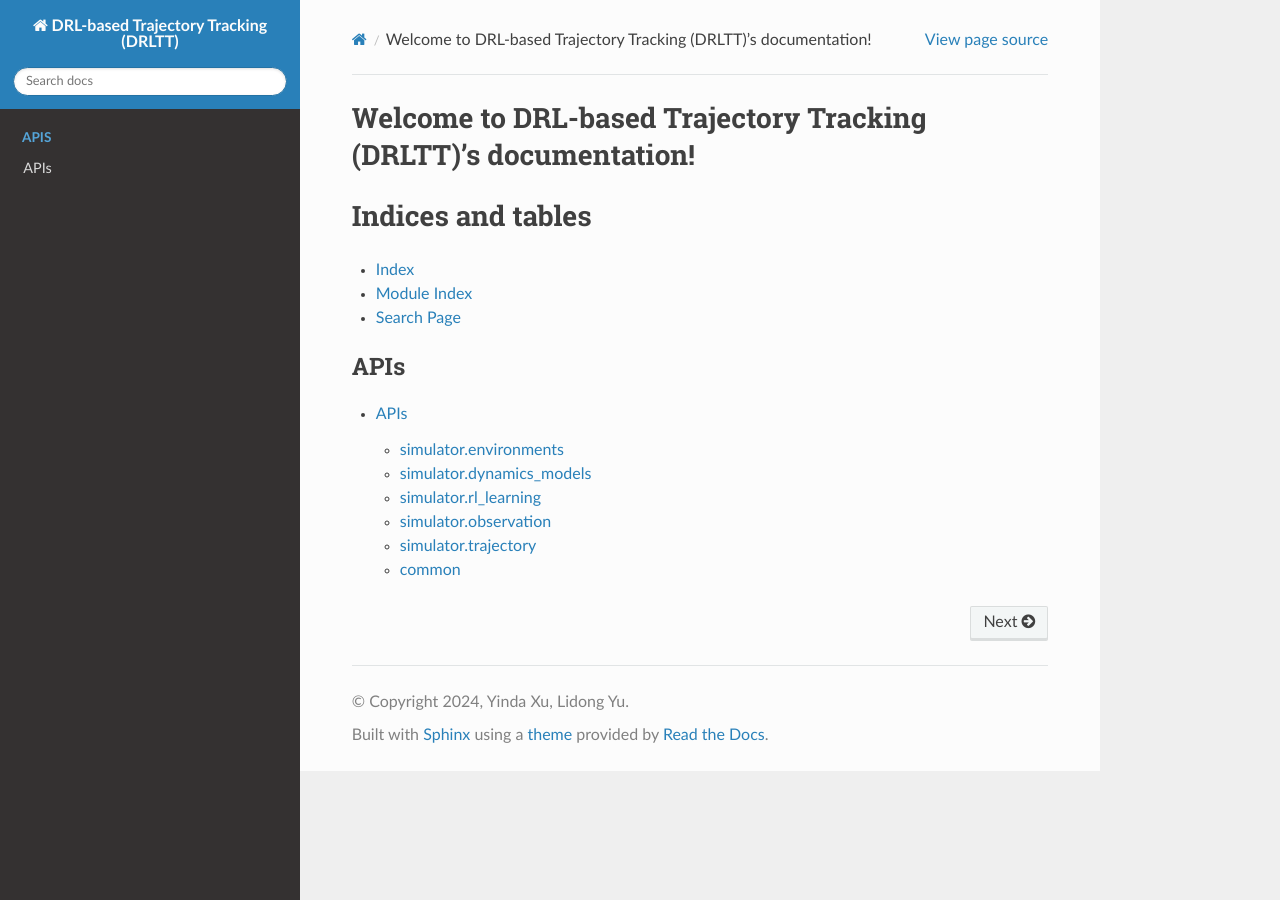
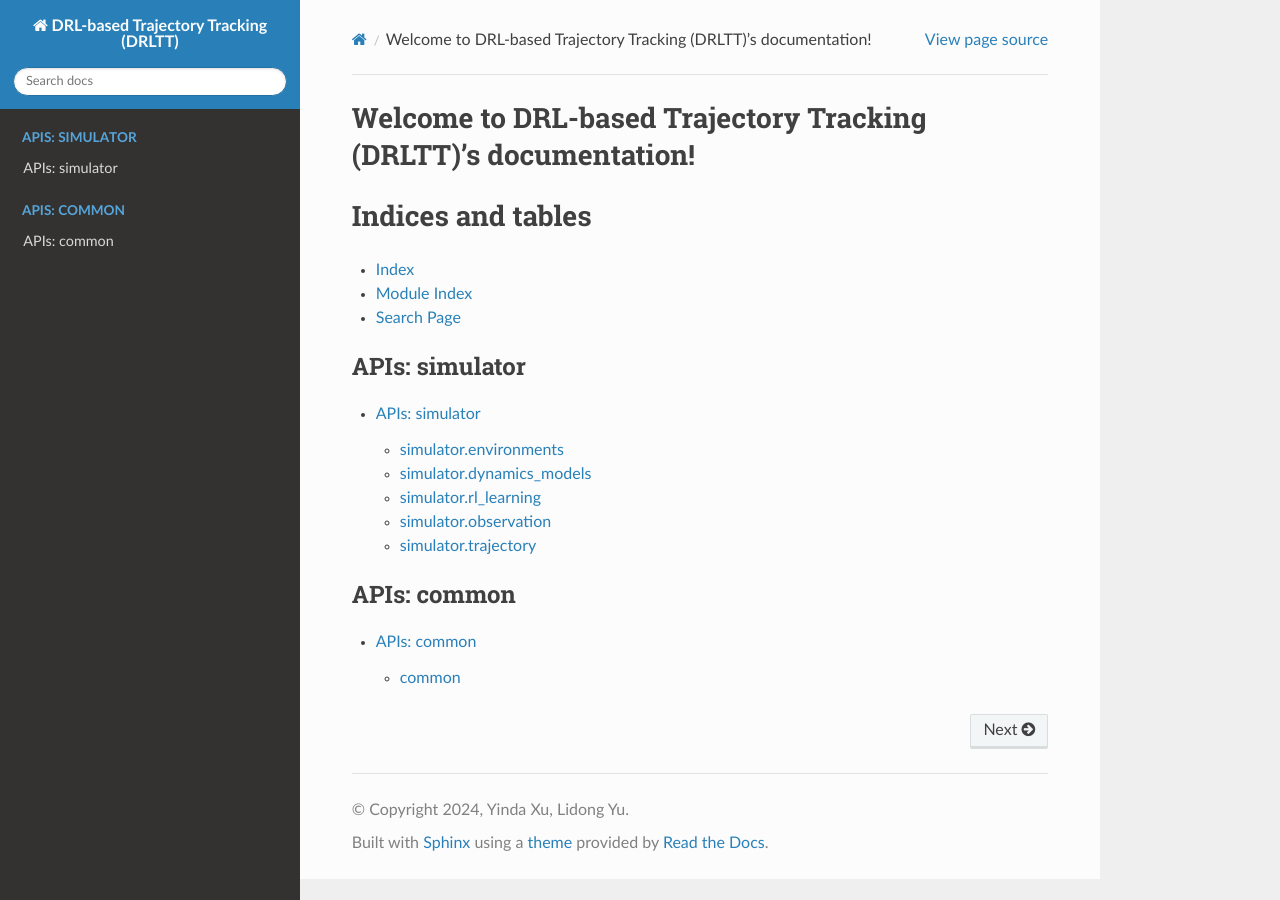
Before and after one commit to MARMOTatZJU/drl-based-trajectory-tracking, a Sphinx documentation site: the page built from docs/source/index.rst, in a window 1280 px wide. Built offline with Sphinx 7.4.7 and the Read the Docs theme 2.0.0, drawn with Linux system fonts in a browser that asks for light colours.

Commit message:
[xyd/doc] split api page
- simulator/common

```diff
--- a/docs/source/index.rst
+++ b/docs/source/index.rst
@@ -21,6 +21,12 @@ Indices and tables
 
 .. toctree::
    :maxdepth: 2
-   :caption: APIs
+   :caption: APIs: simulator
 
-   rst_files/api
+   rst_files/api-simulator
+
+.. toctree::
+   :maxdepth: 2
+   :caption: APIs: common
+
+   rst_files/api-common
--- /dev/null
+++ b/docs/source/rst_files/api-common.rst
@@ -0,0 +1,10 @@
+APIs: common
+==============
+
+
+common
+---------------------------------
+.. automodule:: common
+   :members:
+   :special-members:
+   :private-members:
--- a/docs/source/rst_files/api.rst
+++ b/docs/source/rst_files/api-simulator.rst
@@ -1,5 +1,5 @@
-APIs
-====
+APIs: simulator
+==============
 
 simulator.environments
 ---------------------------------
```
Also changed, not shown: other parts of docs/source/rst_files/api-simulator.rst (+0 -7 lines).
